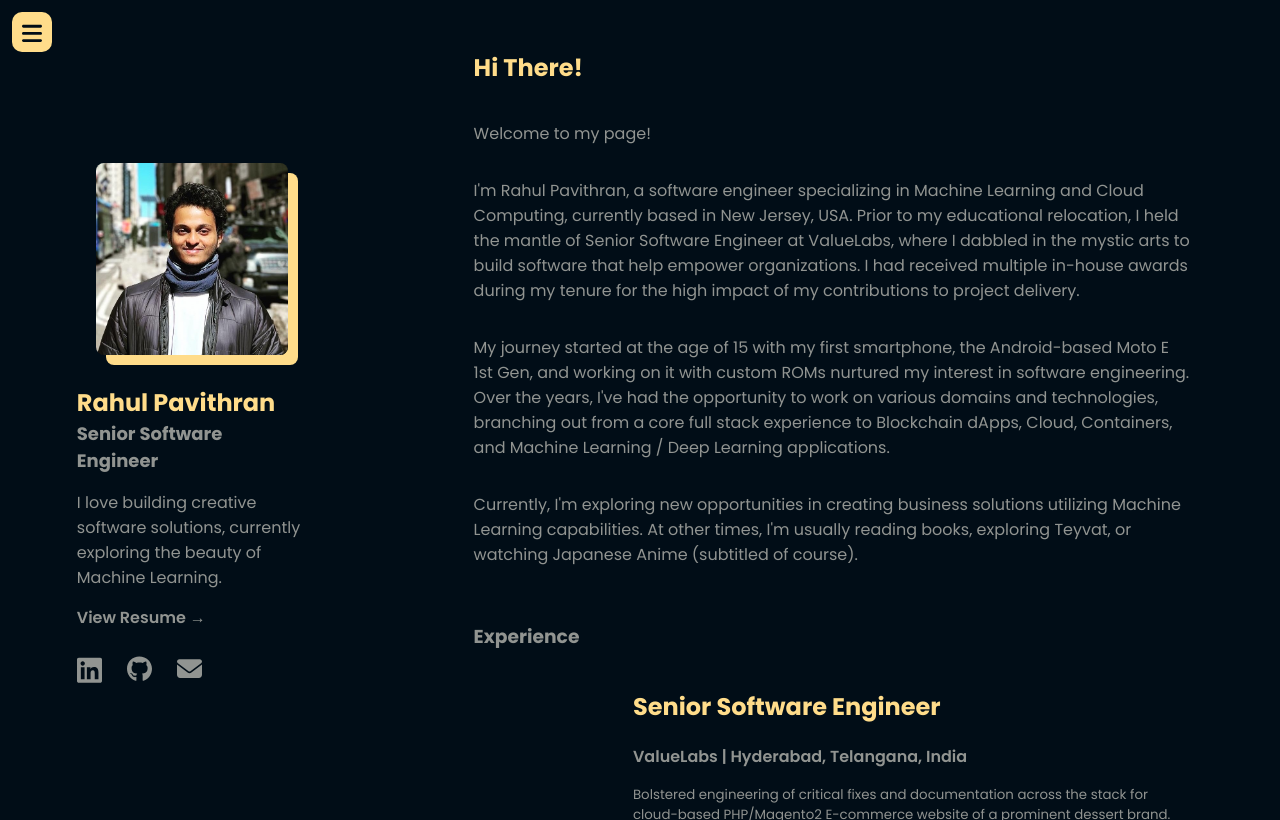
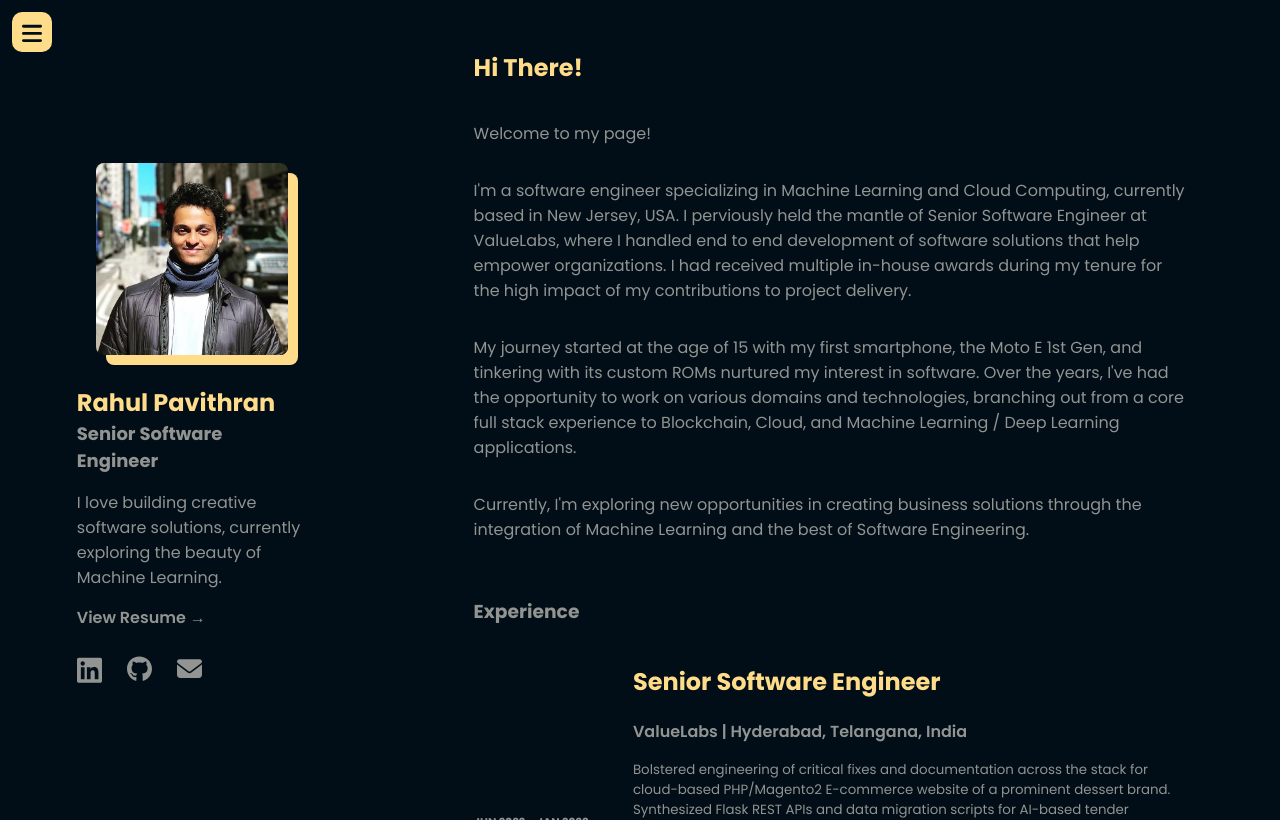
Before and after one commit to alpha2303/alpha2303.github.io, a React (Vite) app: page / in a window 1280 px wide. Built offline with nearby package versions, Linux system fonts and the light colour scheme.

Commit message:
[update] Updated resume and about me section

```diff
--- a/src/content.ts
+++ b/src/content.ts
@@ -2,9 +2,9 @@ import { Experience, Education, Project } from "./types/Data";
 
 export const aboutSection: Array<string> = [
   "Welcome to my page!",
-  "I'm Rahul Pavithran, a software engineer specializing in Machine Learning and Cloud Computing, currently based in New Jersey, USA. Prior to my educational relocation, I held the mantle of Senior Software Engineer at ValueLabs, where I dabbled in the mystic arts to build software that help empower organizations. I had received multiple in-house awards during my tenure for the high impact of my contributions to project delivery.",
-  "My journey started at the age of 15 with my first smartphone, the Android-based Moto E 1st Gen, and working on it with custom ROMs nurtured my interest in software engineering. Over the years, I've had the opportunity to work on various domains and technologies, branching out from a core full stack experience to Blockchain dApps, Cloud, Containers, and Machine Learning / Deep Learning applications.",
-  "Currently, I'm exploring new opportunities in creating business solutions utilizing Machine Learning capabilities. At other times, I'm usually reading books, exploring Teyvat, or watching Japanese Anime (subtitled of course).",
+  "I'm a software engineer specializing in Machine Learning and Cloud Computing, currently based in New Jersey, USA. I perviously held the mantle of Senior Software Engineer at ValueLabs, where I handled end to end development of software solutions that help empower organizations. I had received multiple in-house awards during my tenure for the high impact of my contributions to project delivery.",
+  "My journey started at the age of 15 with my first smartphone, the Moto E 1st Gen, and tinkering with its custom ROMs nurtured my interest in software. Over the years, I've had the opportunity to work on various domains and technologies, branching out from a core full stack experience to Blockchain, Cloud, and Machine Learning / Deep Learning applications.",
+  "Currently, I'm exploring new opportunities in creating business solutions through the integration of Machine Learning and the best of Software Engineering.",
 ];
 
 export const expArray: Array<Experience> = [
@@ -23,7 +23,7 @@ export const expArray: Array<Experience> = [
       "Gitlab",
       "AWS S3",
       "PHP",
-      "Magento2",
+      "Adobe Commerce",
       "JavaScript",
       "Bitbucket",
       "Jira",
@@ -96,7 +96,7 @@ export const expArray: Array<Experience> = [
       "Jupyter Notebooks",
       "Data Preprocessing",
       "Data Visualization",
-      "Machine Learning"
+      "Machine Learning",
     ],
     desc: "Mentored over 150 students in Data Analysis, Data Preprocessing, Data Visualization and Machine Learning techniques leveraging industry-standard tools and libraries.",
     url: "https://www.linkedin.com/company/smartbridge-educational-services-pvt-ltd/",
@@ -171,9 +171,9 @@ export const eduArray: Array<Education> = [
 
 export const projArray: Array<Project> = [
   {
-    title: "DiffStudio 3D Gallery",
+    title: "Gaussian Galleria",
     subtitle: "View on GitHub \u2192",
-    desc: "Full-stack 3D Scene management service to showcase 3D Scene Reconstructions generated via Gaussian Splatting or Neural Radiance Fields (NeRFs). Contributing to development as a part of the DiffStudio team.",
+    desc: "Full-stack 3D Scene Management Service to showcase 3D Scene Reconstructions generated via Gaussian Splatting or Neural Radiance Fields (NeRFs). Contributed code as a part of the DiffStudio team.",
     skills: [
       "TypeScript",
       "Next.js",
```
Also changed, not shown: 1 other file (tests, documents, lock files or other folders).
